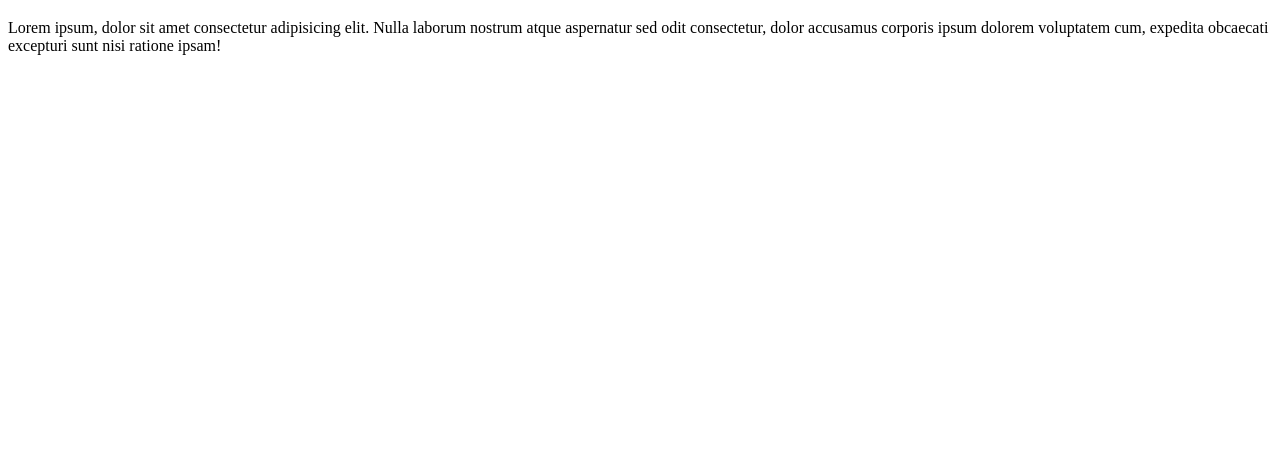
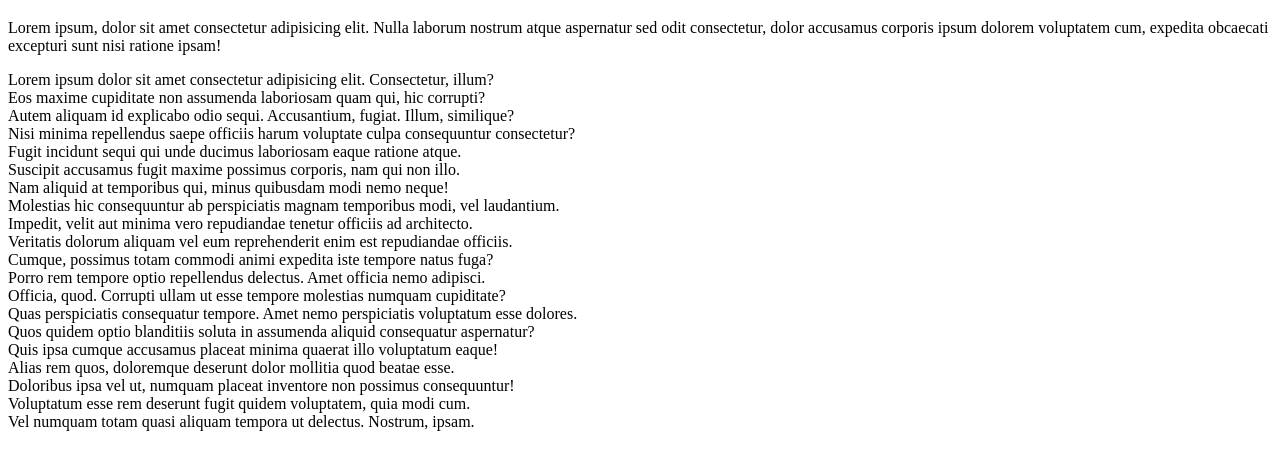
Before and after one commit to MasterVas/SimpleGit, a plain HTML site: page index.html in a window 1280 px wide. Shown: the part 61-530 px from the top of the page. Drawn offline with Linux system fonts and the light colour scheme.

Commit message:
первый в фиксе

```diff
--- a/index.html
+++ b/index.html
@@ -11,5 +11,25 @@
     <h1>hello</h1>
     <p>Lorem ipsum, dolor sit amet consectetur adipisicing elit. Nulla laborum nostrum atque aspernatur sed odit consectetur, dolor accusamus corporis ipsum dolorem voluptatem cum, expedita obcaecati excepturi sunt nisi ratione ipsam!
     </p>
+    <div>Lorem ipsum dolor sit amet consectetur adipisicing elit. Consectetur, illum?</div>
+    <div>Eos maxime cupiditate non assumenda laboriosam quam qui, hic corrupti?</div>
+    <div>Autem aliquam id explicabo odio sequi. Accusantium, fugiat. Illum, similique?</div>
+    <div>Nisi minima repellendus saepe officiis harum voluptate culpa consequuntur consectetur?</div>
+    <div>Fugit incidunt sequi qui unde ducimus laboriosam eaque ratione atque.</div>
+    <div>Suscipit accusamus fugit maxime possimus corporis, nam qui non illo.</div>
+    <div>Nam aliquid at temporibus qui, minus quibusdam modi nemo neque!</div>
+    <div>Molestias hic consequuntur ab perspiciatis magnam temporibus modi, vel laudantium.</div>
+    <div>Impedit, velit aut minima vero repudiandae tenetur officiis ad architecto.</div>
+    <div>Veritatis dolorum aliquam vel eum reprehenderit enim est repudiandae officiis.</div>
+    <div>Cumque, possimus totam commodi animi expedita iste tempore natus fuga?</div>
+    <div>Porro rem tempore optio repellendus delectus. Amet officia nemo adipisci.</div>
+    <div>Officia, quod. Corrupti ullam ut esse tempore molestias numquam cupiditate?</div>
+    <div>Quas perspiciatis consequatur tempore. Amet nemo perspiciatis voluptatum esse dolores.</div>
+    <div>Quos quidem optio blanditiis soluta in assumenda aliquid consequatur aspernatur?</div>
+    <div>Quis ipsa cumque accusamus placeat minima quaerat illo voluptatum eaque!</div>
+    <div>Alias rem quos, doloremque deserunt dolor mollitia quod beatae esse.</div>
+    <div>Doloribus ipsa vel ut, numquam placeat inventore non possimus consequuntur!</div>
+    <div>Voluptatum esse rem deserunt fugit quidem voluptatem, quia modi cum.</div>
+    <div>Vel numquam totam quasi aliquam tempora ut delectus. Nostrum, ipsam.</div>
 </body>
 </html>
```
Also changed, not shown: second.html (added, +13 -0 lines), images/belka.jpg (added), images/belka_strelka.jpg (added).
